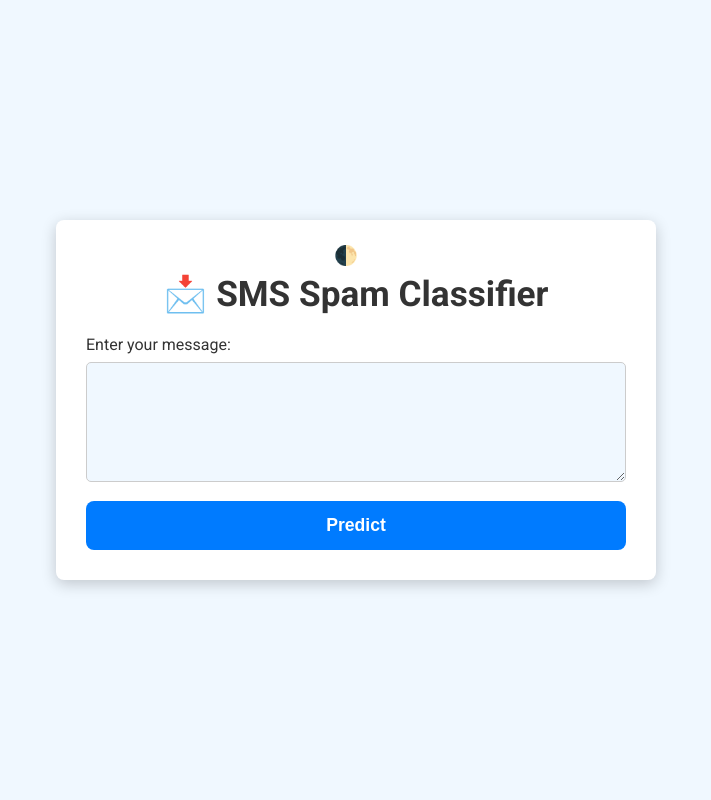
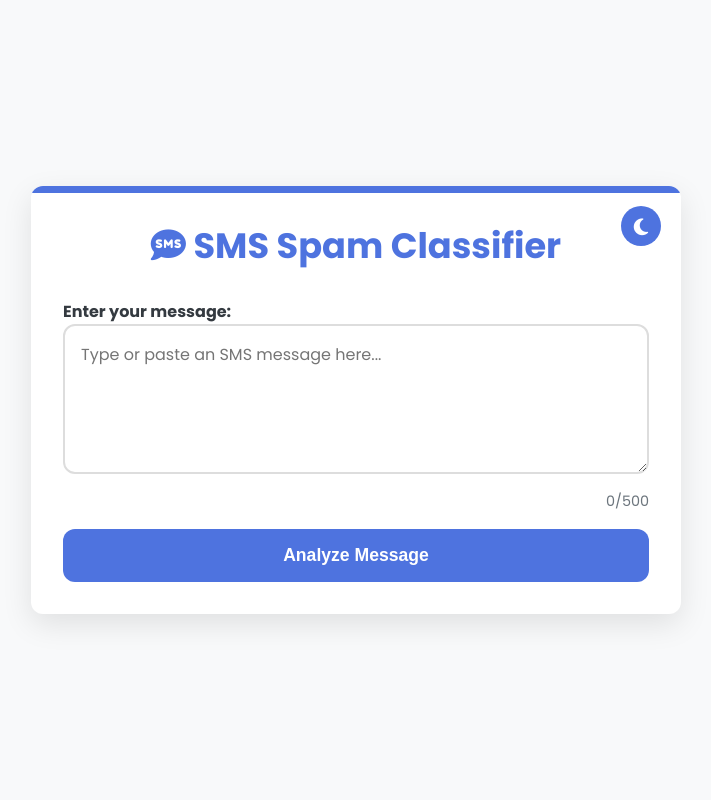
Before and after one commit to Somya-Patidar/SMS-Classifier, a Flask app: page / in a window 1280 px wide. Shown: the whole page, without its empty margins (284-995 px from the left). Run offline with Flask 3, Linux system fonts and the light colour scheme; parts of the project's set-up code (start-up, migrations or seed data) failed here and were passed over.

Commit message:
Update index.html

```diff
--- a/templates/index.html
+++ b/templates/index.html
@@ -4,158 +4,251 @@
   <meta charset="UTF-8">
   <meta name="viewport" content="width=device-width, initial-scale=1">
   <title>SMS Spam Classifier</title>
-  <link href="https://fonts.googleapis.com/css2?family=Roboto:wght@400;700&display=swap" rel="stylesheet">
+  <link href="https://fonts.googleapis.com/css2?family=Poppins:wght@300;400;500;600;700&display=swap" rel="stylesheet">
+  <link rel="stylesheet" href="https://cdnjs.cloudflare.com/ajax/libs/font-awesome/6.4.0/css/all.min.css">
   <style>
     :root {
-      --bg-light: #f0f8ff;       /* AliceBlue background in light mode */
-      --fg-light: #333;
+      --bg-light: #f8f9fa; --fg-light: #343a40;
       --container-bg-light: #ffffff;
-      --btn-bg-light: #007BFF;
-      --btn-hover-light: #0056b3;
-
-      --bg-dark: #2b2b2b;
-      --fg-dark: #eee;
-      --container-bg-dark: #3a3a3a;
-      --btn-bg-dark: #1e90ff;
-      --btn-hover-dark: #1c7ed6;
-
+      --btn-bg-light: #4e73df; --btn-hover-light: #2e59d9;
+      --accent-light: #4e73df; --shadow-light: rgba(0, 0, 0, 0.1);
+      --bg-dark: #1a1a2e; --fg-dark: #e6e6e6;
+      --container-bg-dark: #16213e;
+      --btn-bg-dark: #0f3460; --btn-hover-dark: #1a56a0;
+      --accent-dark: #e94560; --shadow-dark: rgba(0, 0, 0, 0.3);
       --transition-speed: 0.3s;
-      --border-radius: 8px;
-      --max-width: 600px;
+      --border-radius: 12px;
+      --max-width: 650px;
       font-size: 16px;
     }
     [data-theme="light"] {
-      --bg: var(--bg-light);
-      --fg: var(--fg-light);
+      --bg: var(--bg-light); --fg: var(--fg-light);
       --container-bg: var(--container-bg-light);
-      --btn-bg: var(--btn-bg-light);
-      --btn-hover: var(--btn-hover-light);
+      --btn-bg: var(--btn-bg-light); --btn-hover: var(--btn-hover-light);
+      --accent: var(--accent-light); --shadow: var(--shadow-light);
     }
     [data-theme="dark"] {
-      --bg: var(--bg-dark);
-      --fg: var(--fg-dark);
+      --bg: var(--bg-dark); --fg: var(--fg-dark);
       --container-bg: var(--container-bg-dark);
-      --btn-bg: var(--btn-bg-dark);
-      --btn-hover: var(--btn-hover-dark);
+      --btn-bg: var(--btn-bg-dark); --btn-hover: var(--btn-hover-dark);
+      --accent: var(--accent-dark); --shadow: var(--shadow-dark);
     }
-    *, *::before, *::after { box-sizing: border-box; }
+    *, *::before, *::after {
+      box-sizing: border-box;
+      margin: 0; padding: 0;
+    }
     body {
-      margin: 0;
-      padding: 0;
-      font-family: 'Roboto', sans-serif;
+      font-family: 'Poppins', sans-serif;
       background: var(--bg);
       color: var(--fg);
       display: flex;
       justify-content: center;
       align-items: center;
       min-height: 100vh;
+      padding: 20px;
       transition: background var(--transition-speed), color var(--transition-speed);
+      line-height: 1.6;
     }
     .container {
+      position: relative;
       background: var(--container-bg);
-      width: 90%;
+      width: 100%;
       max-width: var(--max-width);
-      padding: 20px;
+      padding: 2rem;
       border-radius: var(--border-radius);
-      box-shadow: 0 4px 15px rgba(0,0,0,0.2);
-      transition: background var(--transition-speed), color var(--transition-speed);
-      position: relative;
+      box-shadow: 0 10px 30px var(--shadow);
+      transition: all var(--transition-speed);
+      overflow: hidden;
+    }
+    .container::before {
+      content: '';
+      position: absolute;
+      top: 0; left: 0;
+      width: 100%; height: 7px;
+      background: linear-gradient(90deg, var(--accent), var(--btn-bg));
+    }
+    .theme-toggle {
+      position: absolute; top: 20px; right: 20px;
+      background: var(--btn-bg);
+      border: none;
+      width: 40px; height: 40px;
+      border-radius: 50%;
+      cursor: pointer;
+      font-size: 1.2rem;
+      color: white;
+      transition: all var(--transition-speed);
+      display: flex;
+      align-items: center;
+      justify-content: center;
+      z-index: 2;
+    }
+    .theme-toggle:hover {
+      background-color: var(--btn-hover);
+      transform: rotate(30deg);
     }
     h1 {
       text-align: center;
-      margin-bottom: 20px;
-      font-size: 1.8rem;
+      margin-bottom: 1.5rem;
+      font-size: clamp(1.8rem, 4vw, 2.2rem);
+      color: var(--accent);
     }
-    label {
-      display: block;
-      margin-bottom: 8px;
-      font-weight: 500;
-    }
+    /* <-- Restored styling for textarea --> */
     textarea {
       width: 100%;
-      min-height: 120px;
-      padding: 10px;
+      min-height: 150px;
+      padding: 1rem;
       font-size: 1rem;
-      border: 1px solid #ccc;
-      border-radius: 5px;
+      border: 2px solid #ddd;
+      border-radius: var(--border-radius);
       resize: vertical;
-      margin-bottom: 15px;
-      background: var(--bg);
+      margin-bottom: 1.5rem;
+      background: var(--container-bg);
       color: var(--fg);
-      transition: border var(--transition-speed), background var(--transition-speed), color var(--transition-speed);
+      transition: all var(--transition-speed);
+      font-family: 'Poppins', sans-serif;
     }
     textarea:focus {
-      border-color: var(--btn-bg);
+      border-color: var(--accent);
       outline: none;
+      box-shadow: 0 0 0 3px rgba(78, 115, 223, 0.25);
     }
-    button {
+    /* <-- Restored styling for submit button --> */
+    button[type="submit"] {
       width: 100%;
-      padding: 12px;
-      font-size: 1rem;
+      padding: 1rem;
+      font-size: 1.1rem;
       font-weight: 600;
-      color: #fff;
+      color: white;
       background-color: var(--btn-bg);
       border: none;
       border-radius: var(--border-radius);
       cursor: pointer;
-      transition: background var(--transition-speed), transform 0.2s ease;
+      transition: all var(--transition-speed);
+      display: flex;
+      align-items: center;
+      justify-content: center;
+      gap: 10px;
     }
-    button:hover {
+    button[type="submit"]:hover {
       background-color: var(--btn-hover);
-      transform: translateY(-2px);
+      transform: translateY(-3px);
+      box-shadow: 0 5px 15px var(--shadow);
     }
-    button:active {
+    button[type="submit"]:active {
       transform: translateY(0);
     }
-    .theme-toggle {
-      position: absolute;
-      top: 10px;
-      right: 10px;
-      background: transparent;
-      border: none;
-      cursor: pointer;
-      font-size: 1.2rem;
-      color: var(--fg);
-      transition: color var(--transition-speed);
+    .character-count {
+      text-align: right;
+      margin-top: -1rem;
+      margin-bottom: 1rem;
+      font-size: 0.9rem;
+      color: #6c757d;
     }
-    @media (min-width: 600px) {
-      .container { padding: 30px; }
+    .result {
+      margin-top: 1.5rem;
+      padding: 1rem;
+      border-radius: var(--border-radius);
+      background-color: rgba(78, 115, 223, 0.1);
+      border-left: 4px solid var(--accent);
+      font-weight: 500;
+      display: flex;
+      align-items: center;
+      gap: 10px;
+      animation: fadeIn 0.5s ease;
     }
-    @media (min-width: 900px) {
-      h1 { font-size: 2.2rem; }
-      button { padding: 14px; font-size: 1.1rem; }
+    .result.spam {
+      background-color: rgba(233, 69, 96, 0.1);
+      border-left-color: var(--accent);
+    }
+    .result.ham {
+      background-color: rgba(46, 204, 113, 0.1);
+      border-left-color: #2ecc71;
+    }
+    @keyframes fadeIn {
+      from { opacity: 0; transform: translateY(10px); }
+      to { opacity: 1; transform: translateY(0); }
+    }
+    .loader {
+      display: none;
+      width: 24px; height: 24px;
+      border: 3px solid rgba(255,255,255,0.3);
+      border-radius: 50%;
+      border-top-color: white;
+      animation: spin 1s ease-in-out infinite;
+    }
+    @keyframes spin {
+      to { transform: rotate(360deg); }
+    }
+    @media (max-width: 480px) {
+      .theme-toggle { top: 15px; right: 15px; width: 35px; height: 35px; font-size: 1rem; }
     }
   </style>
 </head>
 <body>
   <div class="container">
-    <button class="theme-toggle" aria-label="Toggle theme">🌓</button>
-    <h1>📩 SMS Spam Classifier</h1>
-    <form method="POST" action="/predict">
-      <label for="message">Enter your message:</label>
-      <textarea id="message" name="message" required>{{ request.form.get('message', '') }}</textarea>
-      <button type="submit">Predict</button>
+    <button class="theme-toggle" aria-label="Toggle theme">
+      <i class="fas fa-moon"></i>
+    </button>
+
+    <h1><i class="fas fa-sms"></i> SMS Spam Classifier</h1>
+
+    <form method="POST" action="/predict" id="classifier-form">
+      <label for="message"><b>Enter your message:</b></label>
+      <textarea id="message" name="message" required maxlength="500"
+        placeholder="Type or paste an SMS message here...">{{ request.form.get('message','') }}</textarea>
+      <div class="character-count"><span id="char-count">0</span>/500</div>
+      <button type="submit" id="submit-btn">
+        <span id="btn-text">Analyze Message</span>
+        <div class="loader" id="loader"></div>
+      </button>
     </form>
+
     {% if prediction_text %}
-      <h3>{{ prediction_text }}</h3>
+    <div class="result {% if 'spam' in prediction_text.lower() %}spam{% else %}ham{% endif %}">
+      <i class="fas {% if 'spam' in prediction_text.lower() %}fa-exclamation-triangle{% else %}fa-check-circle{% endif %}"></i>
+      <span>{{ prediction_text }}</span>
+    </div>
     {% endif %}
   </div>
 
   <script>
+    // Theme toggle logic
     const toggleBtn = document.querySelector('.theme-toggle');
     const root = document.documentElement;
-
+    const themeIcon = toggleBtn.querySelector('i');
     const stored = localStorage.getItem('theme');
     const prefersDark = window.matchMedia('(prefers-color-scheme: dark)').matches;
     if (stored) root.setAttribute('data-theme', stored);
     else root.setAttribute('data-theme', prefersDark ? 'dark' : 'light');
-
+    function updateIcon() {
+      themeIcon.className = root.getAttribute('data-theme') === 'light'
+        ? 'fas fa-moon' : 'fas fa-sun';
+    }
+    updateIcon();
     toggleBtn.addEventListener('click', () => {
-      const current = root.getAttribute('data-theme');
-      const next = current === 'light' ? 'dark' : 'light';
+      const next = root.getAttribute('data-theme') === 'light' ? 'dark' : 'light';
       root.setAttribute('data-theme', next);
       localStorage.setItem('theme', next);
+      updateIcon();
     });
+
+    // Character counter
+    const textarea = document.getElementById('message');
+    const charCount = document.getElementById('char-count');
+    textarea.addEventListener('input', () => {
+      charCount.textContent = textarea.value.length;
+      textarea.style.height = 'auto';
+      textarea.style.height = textarea.scrollHeight + 'px';
+    });
+    charCount.textContent = textarea.value.length;
+
+    // Submission loading state
+    document.getElementById('classifier-form')
+      .addEventListener('submit', () => {
+        document.getElementById('btn-text').textContent = 'Analyzing...';
+        document.getElementById('loader').style.display = 'block';
+        document.getElementById('submit-btn').disabled = true;
+      });
   </script>
 </body>
 </html>
```
